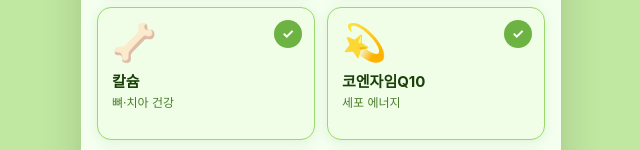
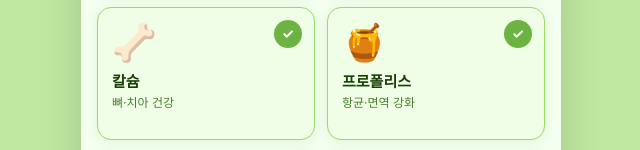
Before and after one commit to alicelimti/NutriTime, a React (Vite) app: page / in a window 1280 px wide. Shown: the part 1013-1163 px from the top of the page, without its empty margins (319-959 px from the left). Built offline with nearby package versions, Linux system fonts and the light colour scheme; no server answers.

Commit message:
feat: 코엔자임Q10 → 프로폴리스 교체
supplements 데이터 항목 교체 및 defaultGroup(afternoon) 유지.
DEFAULT_MY_SUPPLEMENTS도 propolis로 업데이트.

Co-Authored-By: Claude Sonnet 4.6 <noreply@anthropic.com>

```diff
--- a/src/App.jsx
+++ b/src/App.jsx
@@ -12,7 +12,7 @@ import './App.css'
 const DEFAULT_MY_SUPPLEMENTS = {
   wake:      ['vitd', 'probiotics'],
   morning:   ['omega3', 'vitc'],
-  afternoon: ['vitb', 'coq10'],
+  afternoon: ['vitb', 'propolis'],
   evening:   ['calcium', 'vite'],
   bedtime:   ['magnesium', 'melatonin'],
 }
--- a/src/data/supplements.js
+++ b/src/data/supplements.js
@@ -164,15 +164,15 @@ export const SUPPLEMENTS = [
     defaultGroup: 'evening',
   },
   {
-    id: 'coq10',
-    name: '코엔자임Q10',
-    emoji: '💫',
-    effect: '세포 에너지',
-    description: '세포 에너지 생산, 심장 건강, 항산화 효과에 탁월합니다.',
-    combination: '오메가3 (심혈관 시너지)',
-    ageGroup: '40대 이상, 심혈관 건강이 걱정되는 분',
-    timing: '식사와 함께 (지용성)',
-    caution: '스타틴 계열 약물 복용 시 의사 상담',
+    id: 'propolis',
+    name: '프로폴리스',
+    emoji: '🍯',
+    effect: '항균·면역 강화',
+    description: '벌이 만드는 천연 항균 물질로, 강력한 항균·항바이러스 효과와 면역 강화에 도움을 줍니다. 폴리페놀·플라보노이드가 풍부해 항산화 작용도 뛰어납니다.',
+    combination: '비타민C (면역 시너지)',
+    ageGroup: '면역력이 약한 분, 감기가 잦은 분, 전 연령',
+    timing: '식전 또는 식간 (공복 복용 가능)',
+    caution: '벌·벌꿀 알레르기가 있는 경우 복용 전 전문가 상담 필요',
     defaultGroup: 'afternoon',
   },
 {
```
